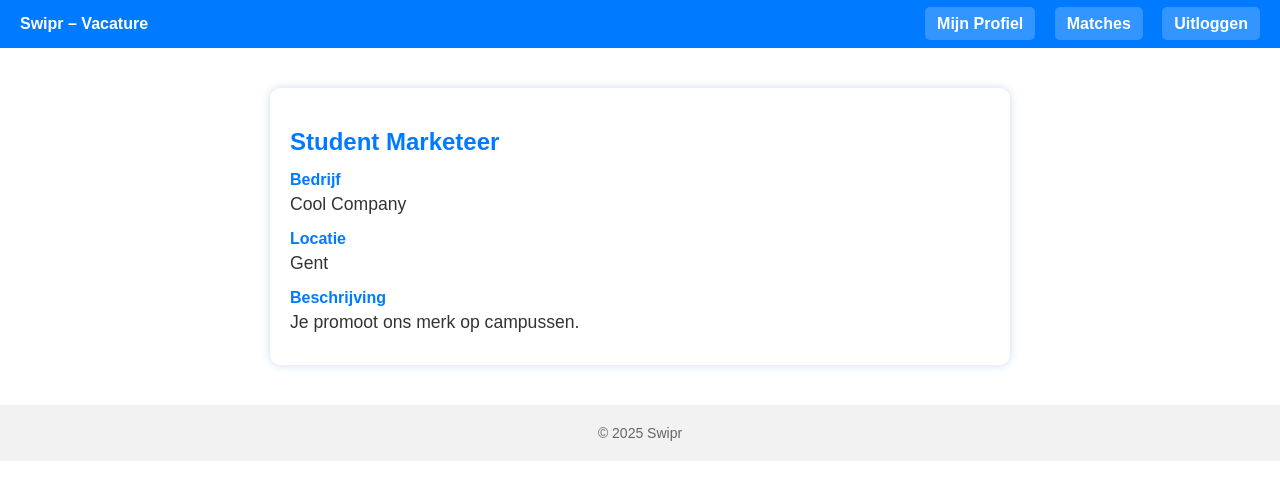
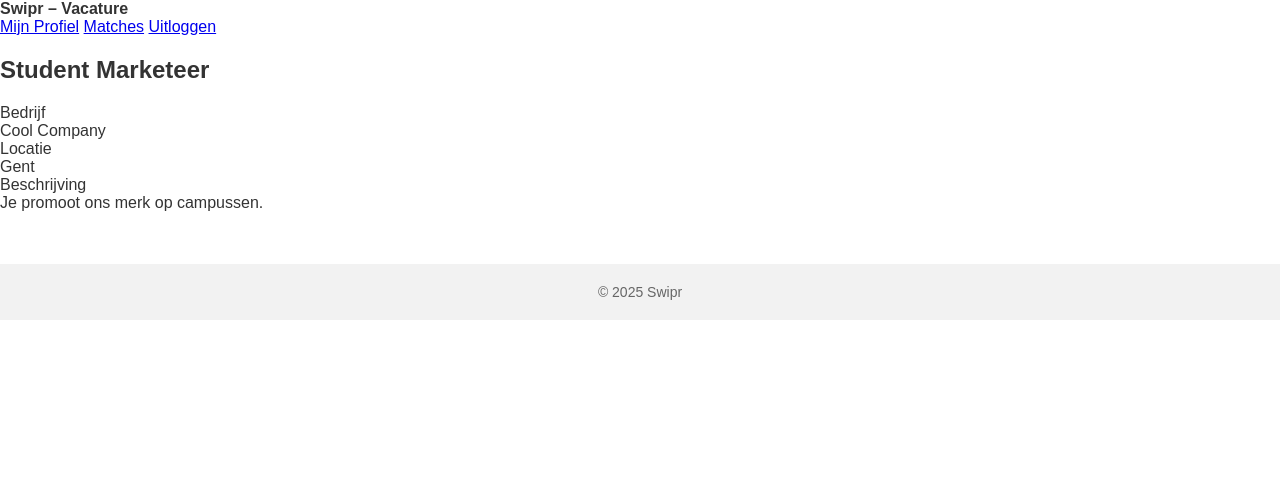
Before and after one commit to A-D-DBS-application/web-application-2025-group-40, a Flask app: page /test/vacature in a window 1280 px wide. Shown: the top 500 px of the page. Run offline with Flask 3, Linux system fonts and the light colour scheme.

Commit message:
Mijn wijzigingen toegevoegd in app.py

```diff
--- a/static/css/style.css
+++ b/static/css/style.css
@@ -360,126 +360,15 @@ ul.vacature-list li strong {
 
 .student-register-title {
   text-align: center;
-  color: #007BFF;
+  color: #007bff;
+  font-family: 'Segoe UI', Tahoma, Geneva, Verdana, sans-serif;
+  font-size: 2rem;
+  font-weight: 600;
+  margin-bottom: 25px;
+  letter-spacing: 0.5px;
 }
 
-.student-register input:invalid {
-  border-color: #007BFF;
-}
-
-.student-register input:valid {
-  border-color: #0056B3;
-}
-
-.alert-success { color: green; margin-bottom: 10px; }
-.alert-error { color: red; margin-bottom: 10px; }
-
-/* ===== Vacature student ===== */
-
-.navbar {
-  background-color: #007bff;
-  padding: 15px 20px;
-  display: flex;
-  justify-content: space-between;
-  align-items: center;
-  color: white;
-}
-
-.nav-buttons a {
-  color: white;
-  text-decoration: none;
-  margin-left: 15px;
-  font-weight: bold;
-  padding: 8px 12px;
-  background: rgba(255,255,255,0.2);
-  border-radius: 5px;
-}
-
-.nav-buttons a:hover {
-  background: rgba(255,255,255,0.35);
-}
-
-.vacancy-container {
-  max-width: 700px;
-  margin: 40px auto;
-  padding: 20px;
-  background: #fff;
-  border-radius: 10px;
-  box-shadow: 0 0 10px rgba(0, 80, 160, 0.2);
-}
-
-.vacancy-container h2 {
-  color: #007bff;
-  margin-bottom: 10px;
-}
-
-.label {
-  font-weight: bold;
-  margin-top: 15px;
-  color: #007bff;
-  display: block;
-}
-
-.value {
-  margin-top: 5px;
-  font-size: 1.1em;
-}
-
-/* ===== Vacature plaatsen (bedrijf) ===== */
-
-.vacature-form-container {
-  max-width: 600px;
-  margin: 50px auto;
-  padding: 20px;
-  background: #fff;
-  border-radius: 8px;
-  box-shadow: 0 0 10px rgba(255,0,0,0.2);
-}
-
-.vacature-form-container h2 {
-  text-align: center;
-  color: #FF4B5C;
-}
-
-.vacature-form-container label {
-  font-weight: bold;
-  display: block;
-  margin-top: 10px;
-  color: #FF4B5C;
-}
-
-.vacature-form-container input,
-.vacature-form-container textarea {
-  width: 100%;
-  padding: 10px;
-  margin-top: 5px;
-  border: 1px solid #FF4B5C;
-  border-radius: 4px;
-}
-
-.vacature-form-container textarea {
-  resize: vertical;
-  min-height: 100px;
-}
-
-.vacature-form-container button {
-  width: 100%;
-  padding: 12px;
-  margin-top: 20px;
-  background: #FF4B5C;
-  color: #fff;
-  border: none;
-  border-radius: 4px;
-  cursor: pointer;
-  font-size: 1em;
-}
-
-.vacature-form-container button:hover {
-  background: #E05342;
-}
-
-/* ===== Kleine extra voor Tailwind dashboards ===== */
-
-.btn-ghost:hover {
-  transform: translateY(-2px);
-}
+.student-register-container {
+  max-width: 500px;
+  margin: 60px auto;
+  padding:
```
